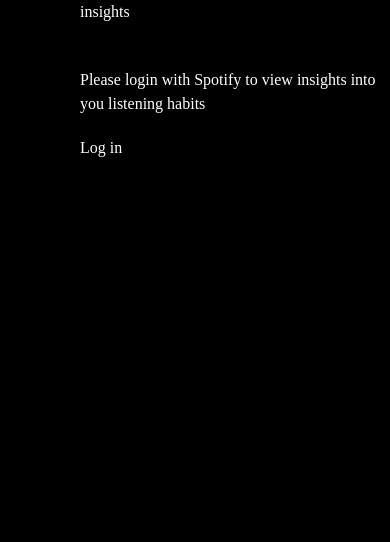
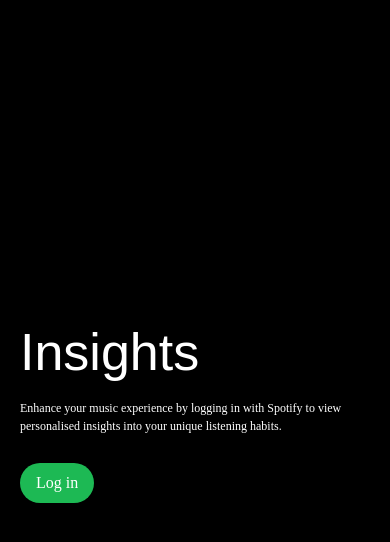
Before and after one commit to dsouzaalroy/Insights, a React (Create React App) app: page / in a window 390 px wide. Shown: the top 542 px of the page. Built offline with nearby package versions, Linux system fonts and the light colour scheme; no server answers.

Commit message:
Basic layout and styling done for pc and mobile

```diff
--- a/src/components/ArtistPopFol.tsx
+++ b/src/components/ArtistPopFol.tsx
@@ -44,7 +44,10 @@ function ArtistPopFol(
     const buttonDeselected = "bg-light-grey text-grey-1 hover:-translate-y-1 hover:scale-110 " + defaultButtonStyling;
 
     return(
-        <div className="flex flex-col">
+        <div className="flex flex-col mt-32">
+            <header className="flex text-2xl font-bold justify-center pb-10">
+                Popularity vs Followers
+            </header>
             <div className="flex justify-center gap-5">
                 <button
                 className={`${buttonState === "short" ? buttonSelected : buttonDeselected} `}
@@ -72,8 +75,6 @@ function ArtistPopFol(
                 </button>
 
             </div>
-                <div>
-                </div>
             <ScatterChartPopFol dataIn={displayTimeline}/>
 
         </div>
--- a/src/components/Authenticator.tsx
+++ b/src/components/Authenticator.tsx
@@ -21,7 +21,7 @@ function Authenticator(){
     const urlParams = new URLSearchParams(window.location.search);
     const code = urlParams.get('code');
 
-    if(code && cookies.access_token == undefined){
+    if(code && cookies.access_token === undefined){
       const getLocalToken = async () => {
         const token = await generateToken(code);
         currentToken.save(token);
@@ -34,7 +34,7 @@ function Authenticator(){
       getLocalToken();
     }
 
-  });
+  }, []);
 
   const generateToken = async (code:string) => {
 
@@ -100,9 +100,13 @@ function Authenticator(){
         .replace(/\//g, '_');
     }
 
+    const defaultButtonStyling = "rounded-full px-4 py-2 text-sm-4 lg:text-base"
+    const buttonSelected = "bg-green text-white hover:-translate-y-1 hover:scale-110 hover:bg-dark-green " + defaultButtonStyling;
+    const buttonDeselected = "bg-light-grey text-grey-1 hover:-translate-y-1 hover:scale-110 " + defaultButtonStyling;
+
       return(
         <div>
-            <button onClick={() => requestAuth()}>Log in</button>
+            <button className={buttonSelected} onClick={async () => await requestAuth()}>Log in</button>
         </div>
       )
 
--- a/src/components/BasePage.tsx
+++ b/src/components/BasePage.tsx
@@ -32,7 +32,7 @@ function BasePage() {
       total:null,
     }
   );
-  const [audioFeatures, setAudioFeatures] = useState<AudioFeatures[]>([]);  // const [api, setApi] = useState({});
+  const [audioFeatures, setAudioFeatures] = useState<AudioFeatures[]>([]);
   const [tempos, setTempos] = useState<Features>({
     average:0,
     highest:null,
@@ -59,6 +59,7 @@ function BasePage() {
 
   useEffect(() => {
     const loadData = async () => {
+      console.log(cookies.access_token);
       if(!isLoaded && cookies.access_token){
         await getArtists();
         // await getRecents();
@@ -67,7 +68,7 @@ function BasePage() {
     }
     loadData();
 
-  }, [isLoggedIn])
+  }, [isLoggedIn, cookies])
 
   useEffect(() => {
       // console.log("Artists Week:", artistsWeek);
@@ -77,10 +78,11 @@ function BasePage() {
       if(artistsYear.total!== 0 && artistsRecent.length===0){
         console.log("Artists data populated")
         await getRecents();
+        setIsLoaded(true);
       }
     }
     getRecentsLocal();
-    setIsLoaded(true);
+
 
   }, [artistsYear])
 
--- a/src/components/Genres.tsx
+++ b/src/components/Genres.tsx
@@ -69,7 +69,7 @@ function Genres({ week, month, year }: { week: ArtistTop, month: ArtistTop, year
     const buttonDeselected = "bg-light-grey text-grey-1 hover:-translate-y-1 hover:scale-110 " + defaultButtonStyling;
 
     return (
-        <div>
+        <div className="mt-32">
             <header className="flex text-2xl font-bold justify-center pb-10">
                 Genre Distribution
             </header>
@@ -77,20 +77,17 @@ function Genres({ week, month, year }: { week: ArtistTop, month: ArtistTop, year
                 <div className="flex justify-center gap-5">
                     <button
                         className={`${buttonState === "short" ? buttonSelected : buttonDeselected}`}
-                        onClick={() => handleButtonClick("short")}
-                    >
+                        onClick={() => handleButtonClick("short")}>
                         Short Term
                     </button>
                     <button
                         className={`${buttonState === "med" ? buttonSelected : buttonDeselected}`}
-                        onClick={() => handleButtonClick("med")}
-                    >
+                        onClick={() => handleButtonClick("med")}>
                         Medium Term
                     </button>
                     <button
                         className={`${buttonState === "long" ? buttonSelected : buttonDeselected}`}
-                        onClick={() => handleButtonClick("long")}
-                    >
+                        onClick={() => handleButtonClick("long")}>
                         Long Term
                     </button>
                 </div>
--- a/src/components/LoginPage.tsx
+++ b/src/components/LoginPage.tsx
@@ -7,10 +7,12 @@ function LoginPage() {
 
     return(
         <div className="">
-            <div className="grid gap-5 grid-cols-1 grid-rows-3 ml-20">
-                <div>insights</div>
-                <div>Please login with Spotify to view insights into you listening habits</div>
-                <Authenticator/>
+            <div className="h-screen flex items-center ml-5 lg:ml-20">
+                <div className="grid grid-row-3 gap-2 mb-7 lg:mb-15">
+                    <div className="text-3xl font-custom lg:text-5xl">Insights</div>
+                    <div className="text-sm-3 lg:text-sm mb-5 ">Enhance your music experience by logging in with Spotify to view personalised insights into your unique listening habits.</div>
+                    <Authenticator/>
+                </div>
             </div>
             {/* <div>
             </div> */}
--- a/src/components/ScatterChartPopFol.tsx
+++ b/src/components/ScatterChartPopFol.tsx
@@ -12,7 +12,7 @@ Chart.register(PointElement,
 
 const ScatterChartPopFol = ({dataIn}:{dataIn:Artists[]}) => {
 
-  const [visible, setVisible] = useState<String>("invisble");
+  const [visible] = useState<String>("invisble");
   const [toolTipData, setTooltipData] = useState<TooltipData>({
     visible: false,
     position: {
@@ -177,7 +177,7 @@ const ScatterChartPopFol = ({dataIn}:{dataIn:Artists[]}) => {
         },
         border:{
           color: '#B3B3B3',
-          width:2,
+          width:1,
         },
         title:{
             display:true,
@@ -200,7 +200,7 @@ const ScatterChartPopFol = ({dataIn}:{dataIn:Artists[]}) => {
         tooltip: {
           enabled: false,
           position: 'nearest' as 'nearest',
-          external: externalToolTipHandler
+          external: externalToolTipHandler,
         },
     },
     layout:{
@@ -221,7 +221,8 @@ const ScatterChartPopFol = ({dataIn}:{dataIn:Artists[]}) => {
     position: "absolute",
     left: toolTipData.position.x,
     top: toolTipData.position.y,
-    backgroundColor: "#E5E4E2"
+    backgroundColor: "#191414",
+    borderWidth:0,
 
   }
   const render = (
@@ -236,9 +237,6 @@ const ScatterChartPopFol = ({dataIn}:{dataIn:Artists[]}) => {
               <div className ="">Popularity: {dataIn[toolTipData?.index]?.popularity}</div>
             </div>
         </div>
-
-
-
       </div>
     </div>
   )
@@ -246,7 +244,6 @@ const ScatterChartPopFol = ({dataIn}:{dataIn:Artists[]}) => {
   return (
     // Only render if data is not 0
     dataIn.length > 0 ? render:<div></div>
-
   );
 };
 
--- a/src/components/TimeMood.tsx
+++ b/src/components/TimeMood.tsx
@@ -28,7 +28,7 @@ function TimeMood({tracks, audioFeatures}:{tracks:RecentTracks, audioFeatures: A
     }
 
     return (
-        <div className="flex flex-col">
+        <div className="flex flex-col mt-32">
             <div className = "flex flex-col justify-center items-center">
                 <header className="text-2xl font-bold">
                     Time to Mood
--- a/src/index.css
+++ b/src/index.css
@@ -2,6 +2,7 @@
 @tailwind components;
 @tailwind utilities;
 @import url('https://fonts.googleapis.com/css2?family=Raleway&display=swap');
+@import url('https://fonts.googleapis.com/css2?family=Montserrat:wght@500&display=swap');
 
 body {
   margin: 0;
@@ -20,3 +21,7 @@ code {
   font-family: source-code-pro, Menlo, Monaco, Consolas, 'Courier New',
     monospace;
 }
+
+.font-custom {
+  font-family: 'Montserrat', sans-serif;
+}
--- a/tailwind.config.js
+++ b/tailwind.config.js
@@ -4,12 +4,21 @@ module.exports = {
     "./src/**/*.{js,jsx,ts,tsx}",
   ],
   theme: {
+    fontFamily: {
+      'sans': ['ui-sans-serif', 'system-ui'],
+      'serif': ['ui-serif', 'Georgia'],
+      'mono': ['ui-monospace', 'SFMono-Regular'],
+      'display': ['Oswald'],
+      'body': ['Open Sans"'],
+      'logo': ['Sen'],
+    },
     extend: {
       colors:{
         'custom-grey': '#1a1a1a',
         'custom-purple': '#6320EE',
         'newBlue':'#5E6870',
         'green': '#1DB954',
+        'dark-green': '#179945',
         'dark-grey': '#191414',
         'grey-1': '#B3B3B3',
         'light-grey': '#323232',
@@ -18,6 +27,10 @@ module.exports = {
       }
     },
     fontSize: {
+      'sm-1': '0.25rem',
+      'sm-2': '0.5rem',
+      'sm-3': '0.75rem',
+      'sm-4': '1rem',
       sm: '1.25rem',
       base: '1.5rem',
       lg: '2rem',
@@ -27,6 +40,7 @@ module.exports = {
       '4xl': '3.751rem',
       '5xl': '4.25rem',
     },
+
   },
   plugins: [],
 }
```
Lines whose indentation alone changed are shown as unchanged.
